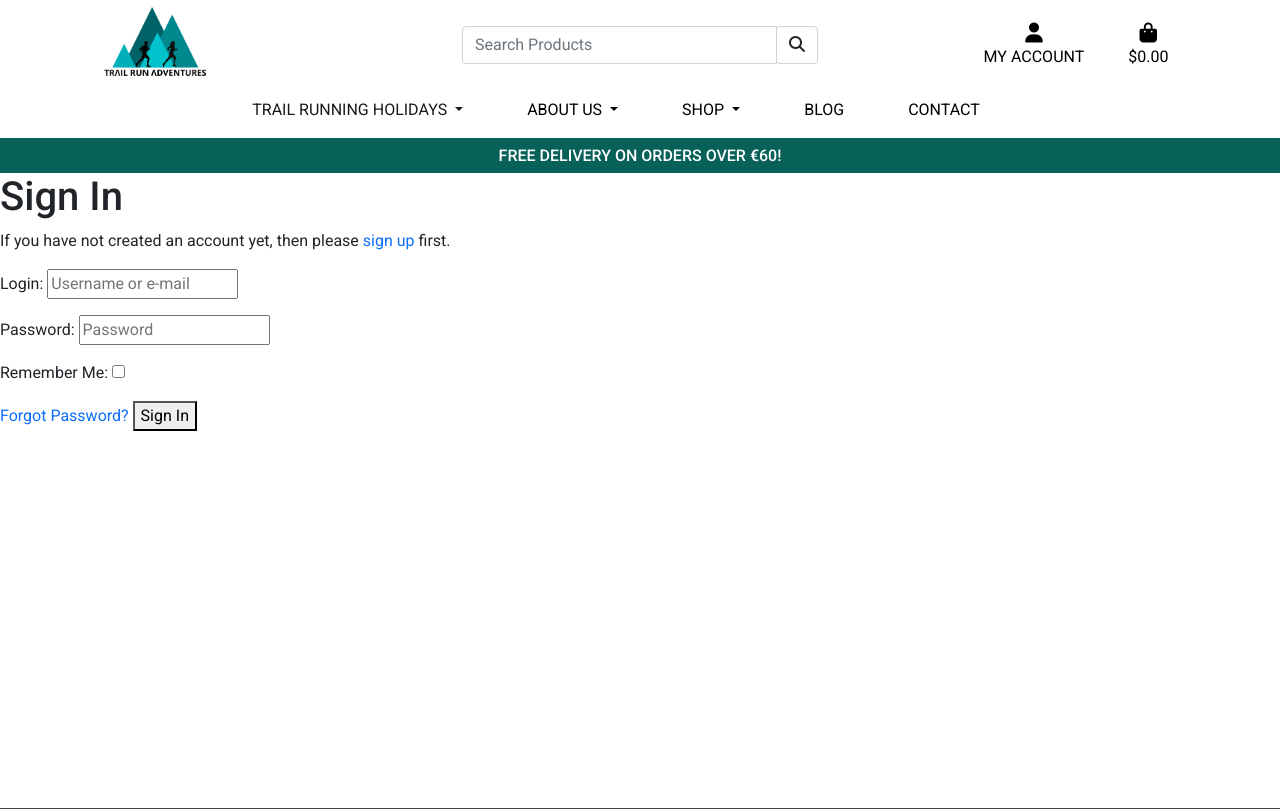
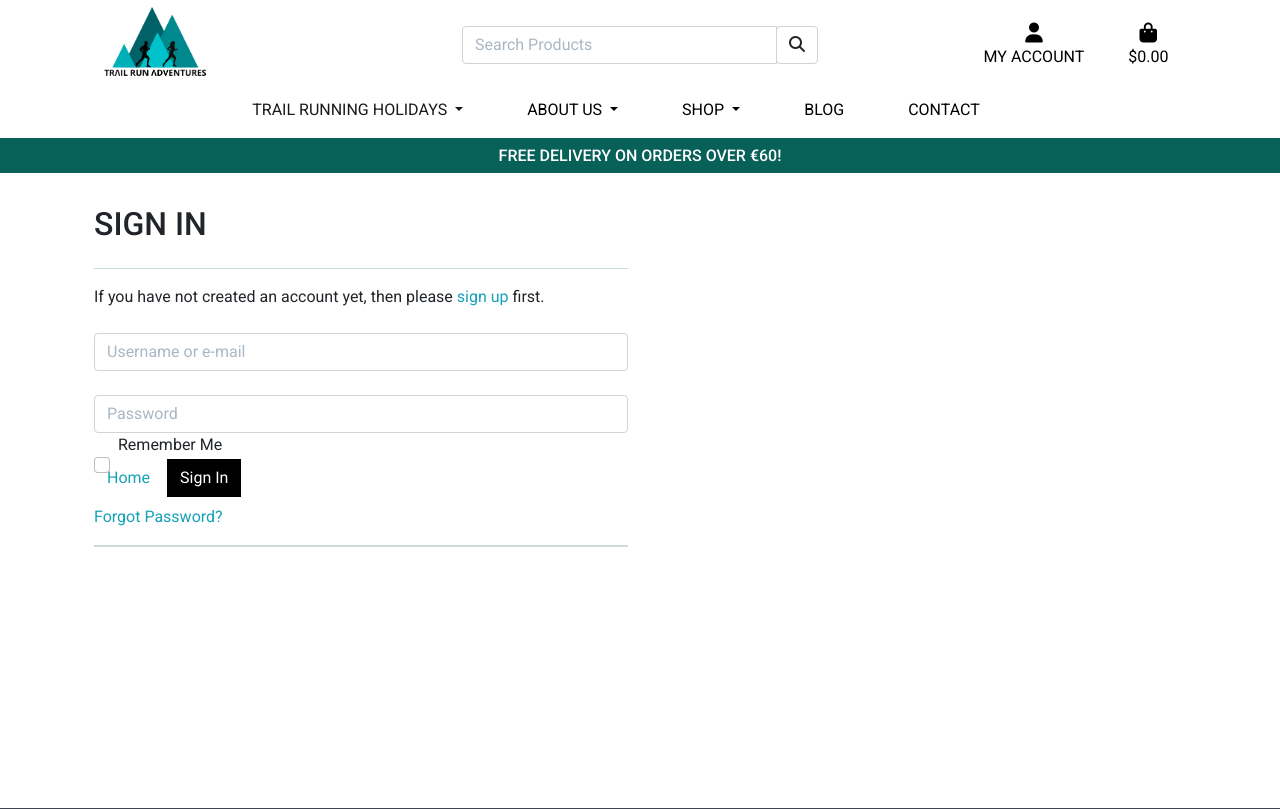
Before and after one commit to FruitbatM/trail-run-adventures, a Django app: page /accounts/login/ in a window 1280 px wide. Shown: the top 809 px of the page. Run offline with Django 3.2, Linux system fonts and the light colour scheme; parts of the project's set-up code (start-up, migrations or seed data) failed here and were passed over; some libraries are stand-ins or nearby versions.

Commit message:
Update allauth templates and tested profiles

```diff
--- a/profiles/templates/profiles/profile.html
+++ b/profiles/templates/profiles/profile.html
@@ -15,6 +15,7 @@
             </div>
         </div>
     </div>
+    {{ profile }}
 {% endblock %}
 
 {% block content %}
--- a/static/css/base.css
+++ b/static/css/base.css
@@ -30,6 +30,59 @@ body {
 
 .list-inline {
   padding-left: 7rem;
+}
+
+/* Allauth form formatting */
+.allauth-form-inner-content input {
+  margin-top: 1.5rem;
+  color: #439B94;
+}
+
+.allauth-form-inner-content p {
+  border-color: #000;
+  border-radius: 0.5rem;
+}
+
+.allauth-form-inner-content label:not([for='id_remember']) {
+  display: none;
+}
+
+.allauth-form-inner-content input::placeholder {
+  color: #aab7c4;
+}
+
+.allauth-form-inner-content button,
+.allauth-form-inner-content input[type='submit'] {
+	/* btn */
+	display: inline-block;
+    font-weight: 400;
+    color: #fff;
+    text-align: center;
+    vertical-align: middle;
+    -webkit-user-select: none;
+    -moz-user-select: none;
+    -ms-user-select: none;
+    user-select: none;
+    background-color: #000;
+    border: 1px solid #000;
+    padding: .375rem .75rem;
+    font-size: 1rem;
+    line-height: 1.5;
+    border-radius: 0;
+
+    /* standard bootstrap btn transitions */
+    transition: color .15s ease-in-out,background-color .15s ease-in-out,border-color .15s ease-in-out,box-shadow .15s ease-in-out;
+}
+
+.allauth-form-inner-content button:hover,
+.allauth-form-inner-content input[type='submit']:hover {
+	color: #fff;
+    background-color: #222;
+    border-color: #222;
+}
+
+.allauth-form-inner-content a {
+	color: #17a2b8; /* text-info */
 }
 
 /*
@@ -91,6 +144,10 @@ Expandable search bar - code source: https://codepen.io/ahmadbassamemran/pen/rNj
   transition: all 500ms cubic-bezier(0, 0.110, 0.35, 2);
 }
 */
+
+input[name='q']::placeholder {
+  color: #aab7c4;
+}
 
 #hero-content {
   padding-left: 0 !important;
--- a/templates/allauth/account/account_inactive.html
+++ b/templates/allauth/account/account_inactive.html
@@ -4,8 +4,9 @@
 
 {% block head_title %}{% trans "Account Inactive" %}{% endblock %}
 
-{% block content %}
-<h1>{% trans "Account Inactive" %}</h1>
+{% block inner_content %}
+<h2 class="mb-4 text-uppercase">{% trans "Account Inactive" %}</h2>
+<hr>
 
 <p>{% trans "This account is inactive." %}</p>
 {% endblock %}
--- a/templates/allauth/account/base.html
+++ b/templates/allauth/account/base.html
@@ -1 +1,15 @@
 {% extends "base.html" %}
+
+{% block content %}
+<div class="container header-container p-4">
+    <div class="row mt-2">
+        <div class="col-6">
+            <div class="allauth-form-inner-content">
+                {% block inner_content %}
+                {% endblock %}
+            </div>
+            <hr>
+        </div>
+    </div>
+</div>
+{% endblock %}
--- a/templates/allauth/account/email.html
+++ b/templates/allauth/account/email.html
@@ -4,8 +4,9 @@
 
 {% block head_title %}{% trans "Account" %}{% endblock %}
 
-{% block content %}
-    <h1>{% trans "E-mail Addresses" %}</h1>
+{% block inner_content %}
+  <h2 class="mb-4 text-uppercase">{% trans "Sign In" %}</h2>
+  <hr>
 {% if user.emailaddress_set.all %}
 <p>{% trans 'The following e-mail addresses are associated with your account:' %}</p>
 
--- a/templates/allauth/account/email_confirm.html
+++ b/templates/allauth/account/email_confirm.html
@@ -6,8 +6,9 @@
 {% block head_title %}{% trans "Confirm E-mail Address" %}{% endblock %}
 
 
-{% block content %}
-<h1>{% trans "Confirm E-mail Address" %}</h1>
+{% block inner_content %}
+<h2 class="mb-4 text-uppercase">{% trans "Confirm E-mail Address" %}</h2>
+<hr>
 
 {% if confirmation %}
 
--- a/templates/allauth/account/login.html
+++ b/templates/allauth/account/login.html
@@ -5,9 +5,10 @@
 
 {% block head_title %}{% trans "Sign In" %}{% endblock %}
 
-{% block content %}
+{% block inner_content %}
 
-<h1>{% trans "Sign In" %}</h1>
+    <h2 class="mb-4 text-uppercase">{% trans "Sign In" %}</h2>
+    <hr>
 
 {% get_providers as socialaccount_providers %}
 
@@ -34,13 +35,16 @@ for a {{ site_name }} account and sign in below:{% endblocktrans %}</p>
 {% endif %}
 
 <form class="login" method="POST" action="{% url 'account_login' %}">
-  {% csrf_token %}
-  {{ form.as_p }}
-  {% if redirect_field_value %}
-  <input type="hidden" name="{{ redirect_field_name }}" value="{{ redirect_field_value }}" />
-  {% endif %}
-  <a class="button secondaryAction" href="{% url 'account_reset_password' %}">{% trans "Forgot Password?" %}</a>
-  <button class="primaryAction" type="submit">{% trans "Sign In" %}</button>
+    {% csrf_token %}
+    {{ form|crispy }}
+    {% if redirect_field_value %}
+        <input type="hidden" name="{{ redirect_field_name }}" value="{{ redirect_field_value }}" />
+    {% endif %}
+        <a class="btn btn-outline-black rounded-1" href="{% url 'home' %}">Home</a>
+        <button class="primaryAction" type="submit">{% trans "Sign In" %}</button>
+        <p class="mt-2">
+            <a class="button secondaryAction" href="{% url 'account_reset_password' %}">{% trans "Forgot Password?" %}</a>
+        </p>
 </form>
 
 {% endblock %}
--- a/templates/allauth/account/logout.html
+++ b/templates/allauth/account/logout.html
@@ -4,8 +4,10 @@
 
 {% block head_title %}{% trans "Sign Out" %}{% endblock %}
 
-{% block content %}
-<h1>{% trans "Sign Out" %}</h1>
+{% block inner_content %}
+
+  <h2 class="mb-4 text-uppercase">{% trans "Log out" %}</h2>
+  <hr>
 
 <p>{% trans 'Are you sure you want to sign out?' %}</p>
 
--- a/templates/allauth/account/password_change.html
+++ b/templates/allauth/account/password_change.html
@@ -4,8 +4,10 @@
 
 {% block head_title %}{% trans "Change Password" %}{% endblock %}
 
-{% block content %}
-    <h1>{% trans "Change Password" %}</h1>
+{% block inner_content %}
+
+    <h2 class="mb-4 text-uppercase">{% trans "Password Change" %}</h2>
+    <hr>
 
     <form method="POST" action="{% url 'account_change_password' %}" class="password_change">
         {% csrf_token %}
--- a/templates/allauth/account/password_reset_done.html
+++ b/templates/allauth/account/password_reset_done.html
@@ -5,8 +5,9 @@
 
 {% block head_title %}{% trans "Password Reset" %}{% endblock %}
 
-{% block content %}
-    <h1>{% trans "Password Reset" %}</h1>
+{% block inner_content %}
+    <h2 class="mb-4 text-uppercase">{% trans "Password Reset" %}</h2>
+    <hr>
 
     {% if user.is_authenticated %}
     {% include "account/snippets/already_logged_in.html" %}
--- a/templates/allauth/account/signup.html
+++ b/templates/allauth/account/signup.html
@@ -4,8 +4,9 @@
 
 {% block head_title %}{% trans "Signup" %}{% endblock %}
 
-{% block content %}
-<h1>{% trans "Sign Up" %}</h1>
+{% block inner_content %}
+  <h2 class="mb-4 text-uppercase">{% trans "Sign Up" %}</h2>
+  <hr>
 
 <p>{% blocktrans %}Already have an account? Then please <a href="{{ login_url }}">sign in</a>.{% endblocktrans %}</p>
 
--- a/templates/allauth/account/signup_closed.html
+++ b/templates/allauth/account/signup_closed.html
@@ -4,8 +4,9 @@
 
 {% block head_title %}{% trans "Sign Up Closed" %}{% endblock %}
 
-{% block content %}
-<h1>{% trans "Sign Up Closed" %}</h1>
+{% block inner_content %}
+    <h2 class="mb-4 text-uppercase">{% trans "Sign In" %}</h2>
+    <hr>
 
 <p>{% trans "We are sorry, but the sign up is currently closed." %}</p>
 {% endblock %}
--- a/templates/includes/navbar.html
+++ b/templates/includes/navbar.html
@@ -79,7 +79,7 @@
                     </li>
                     {% endif %}
                     <li>
-                        <a class="dropdown-item nav-link" href="">MY PROFILE</a>
+                        <a class="dropdown-item nav-link" href="{url 'profile'}">MY PROFILE</a>
                     </li>
                     <li>
                         <a class="dropdown-item nav-link" href="{% url 'account_logout' %}">LOGOUT</a>
--- a/templates/includes/top-nav.html
+++ b/templates/includes/top-nav.html
@@ -32,7 +32,7 @@
                         <a class="dropdown-item" href="">ADD NEW BLOG</a>
                         <div class="line d-lg-none"></div>
                     {% endif %}
-                    <a class="dropdown-item" href="">MY PROFILE</a>
+                    <a class="dropdown-item" href="{% url 'profile' %}">MY PROFILE</a>
                     <a class="dropdown-item" href="{% url 'account_logout' %}">LOGOUT</a>
                 {% else %}
                     <a class="dropdown-item" href="{% url 'account_signup' %}">REGISTER</a>
```
Also changed, not shown: profiles/views.py (+8 -2 lines).
